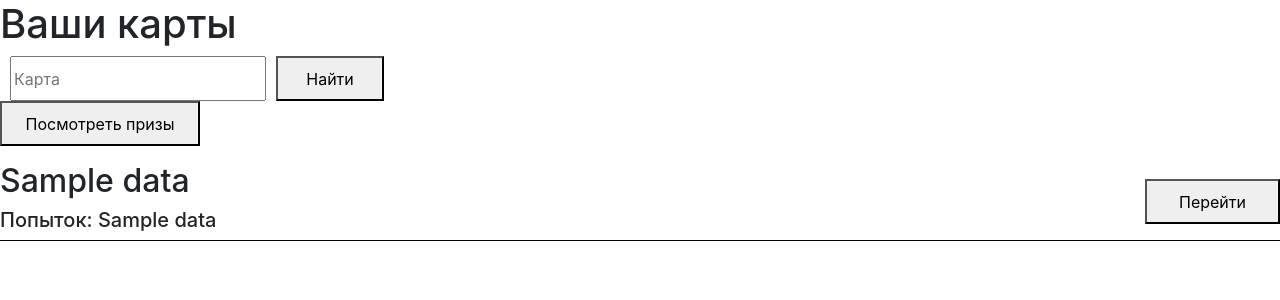
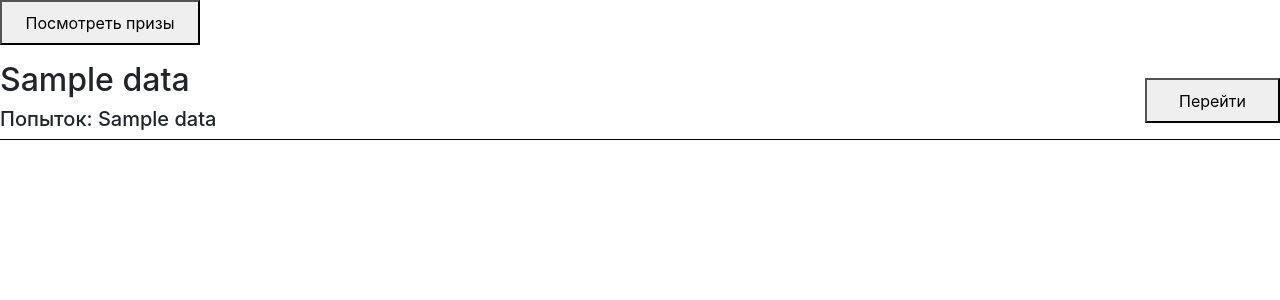
Before and after one commit to JLirik/sEA_battLe, a Flask app: template Новая папка/templates/user_maps.html in a window 1280 px wide. Shown: the top 300 px of the page. Run offline with Flask 3, Linux system fonts and the light colour scheme; the template is opened without the code that fills it: most values are stand-ins (such as "Sample title", 1, 10 or a date in 2020); some libraries are stand-ins or nearby versions.

Commit message:
Update user_maps.html

```diff
--- a/Новая папка/templates/user_maps.html
+++ b/Новая папка/templates/user_maps.html
@@ -12,12 +12,6 @@
           </ul>
     {% endif %}
 {% endwith %}
-
-<h1>Ваши карты</h1>
-<div style="width: 30%; display: flex; justify-content: center;">
-    <input placeholder="Карта" style="height: 45px; margin: 0px 10px;" name="login">
-    <button class="button1" style="width:135px;height:45px;">Найти</button>
-</div>
 
 <div class="center-r">
         <form action="/user/prizes_view" method="get">
```
